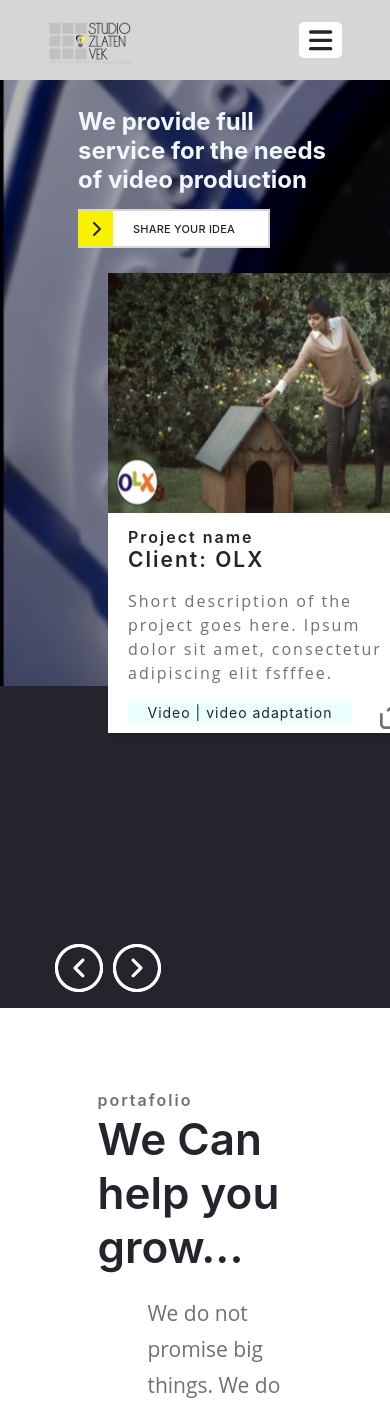
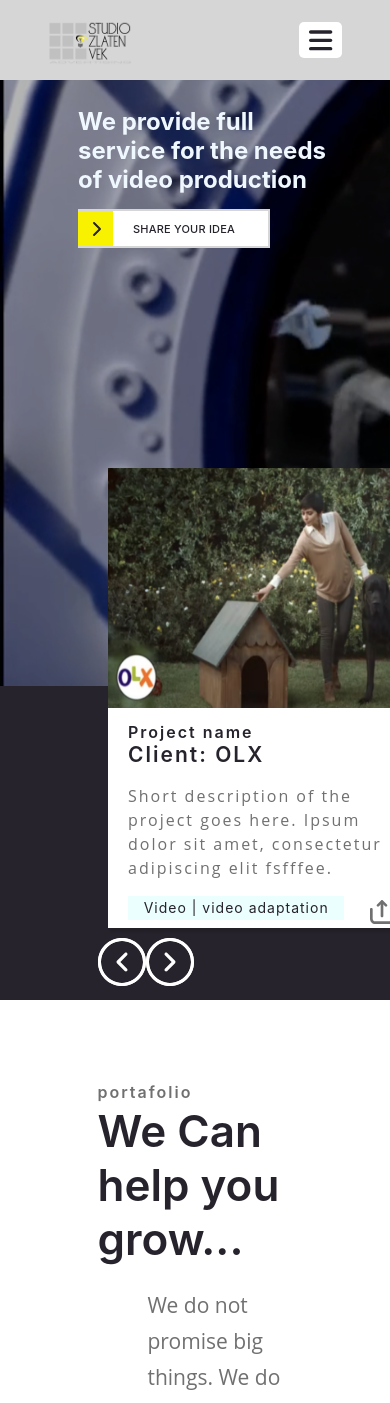
Before and after one commit to Walls-Team/zlatenLanding, a React (Create React App) app: page / in a window 390 px wide. Shown: the top 1403 px of the page. Built offline with nearby package versions, Linux system fonts and the light colour scheme.

Commit message:
corrections

```diff
--- a/src/components/css/Card.scss
+++ b/src/components/css/Card.scss
@@ -8,7 +8,7 @@ h4 {
 .card{
     margin: 10px;
     height: 50%;
-    width: 20rem;
+    width: 19.4rem;
     background-color: rgb(255, 255, 255);
     // box-shadow: 1px 1px 3px rgb(104, 104, 104);
     box-shadow: 2.9px 2.9px 2px 1px rgb(0 0 0 / 10%);
--- a/src/components/css/CardsCarrousel.scss
+++ b/src/components/css/CardsCarrousel.scss
@@ -1,64 +1,12 @@
 .carousel-button-group{
     position: absolute;
-    bottom: -30%;
-    left: 16%;
     display: flex;
+    left: -100px;
+    bottom: 10px;
 }
 
-.carousel-button-left{
-    margin-left: 10px;
-}
-
-@media (max-width: 1280px) {
+@media (max-width: 900px){
     .carousel-button-group{
-        bottom: -16%;
-        left: 14%;
+        position: inherit;
     }
 }
-
-@media (max-width: 1024px) {
-    .carousel-button-group{
-        bottom: -45%;
-        left: 14%;
-    }
-}
-
-@media (max-width: 912px) {
-    .carousel-button-group{
-        bottom: 13%;
-        left: 14%;
-    }
-}
-
-
-@media (max-width: 600px) {
-    .carousel-button-group{
-        bottom: -8%;
-        left: 6%;
-    }
-}
-
-@media (max-width: 400px) {
-    .carousel-button-group{
-        bottom: -18%;
-        left: 14%;
-    }
-}
-
-@media (max-width: 280px) {
-    .carousel-button-group{
-        bottom: -35%;
-        left: 14%;
-    }
-}
-
-
-
-
-
-
-// @media (max-width: 900px){
-//     .carousel-button-group{
-//         position: inherit;
-//     }
-// }
--- a/src/components/css/Header.scss
+++ b/src/components/css/Header.scss
@@ -1,8 +1,10 @@
 .header {
   width: 100vw;
-  height: 110vh;
+  height: 115vh;
   background-color: #27232C;
   z-index: 1;
+  overflow: hidden;
+  position: relative;
 
   .content {
     height: 70vh;
@@ -36,7 +38,9 @@
 }
 .cards {
   width: 75%;
-  float: right;
+  position: absolute;
+  bottom: 10px;
+  right: 0;
 }
 
 
@@ -75,9 +79,9 @@
     }
   }
 }
-@media (max-width: 400px){
+@media (max-width: 414px){
   .header {
-    height: 110vh;
+    height: 109vh;
     .title {
       font-size: 1.5em;
     }
--- a/src/components/layouts/header.js
+++ b/src/components/layouts/header.js
@@ -23,10 +23,10 @@ const Header = () => {
         </div>
       </div>
 
+    </div>
       <div className="cards">
         <Cards />
       </div>
-    </div>
   </div>
   );
 };
--- a/src/pages/css/Portafolio.scss
+++ b/src/pages/css/Portafolio.scss
@@ -104,7 +104,9 @@
   position: relative;
   bottom: 65px;
   text-align: center;
-  padding: 2em 0px;
+  padding-top: 2em;
+  color: #27232c;
+  text-decoration: none;
 
   span {
     color: #27232c;
@@ -117,9 +119,9 @@
   bottom: 80px;
   display: flex;
   flex-wrap: wrap;
-  width: 70%;
+  width: 85%;
   margin: auto;
-  padding-bottom: 3em;
+  padding-bottom: 0.5em;
   justify-content: center;
   // margin-top: -180px;
 
@@ -133,6 +135,10 @@
 
   .content{
     height: 32rem;
+  }
+
+  .Content-CardsPort {
+    bottom: 212px;
   }
 
   .portafolio {
@@ -151,6 +157,10 @@
     height: 35rem;
   }
 
+  .contentPageDetail{
+    margin-top: 30px;
+  }
+
   .portafolio {
     .layout {
       button {
@@ -163,14 +173,14 @@
 
 @media (max-width: 840px) {
   .content{
-    height: 45rem;
+    height: 37rem;
   }
   .bgPortafolio {
     min-height: 600px;
   }
 }
 
-@media (max-width: 539px) {
+@media (max-width: 540px) {
   .content{
     height: 53rem;
   }
@@ -188,8 +198,10 @@
 }
 
 @media (max-width: 360px) {
-
   .bgPortafolio {
     min-height: 830px;
   }
+  .contentPageDetail{
+    margin-top: 0px;
+  }
 }
```
